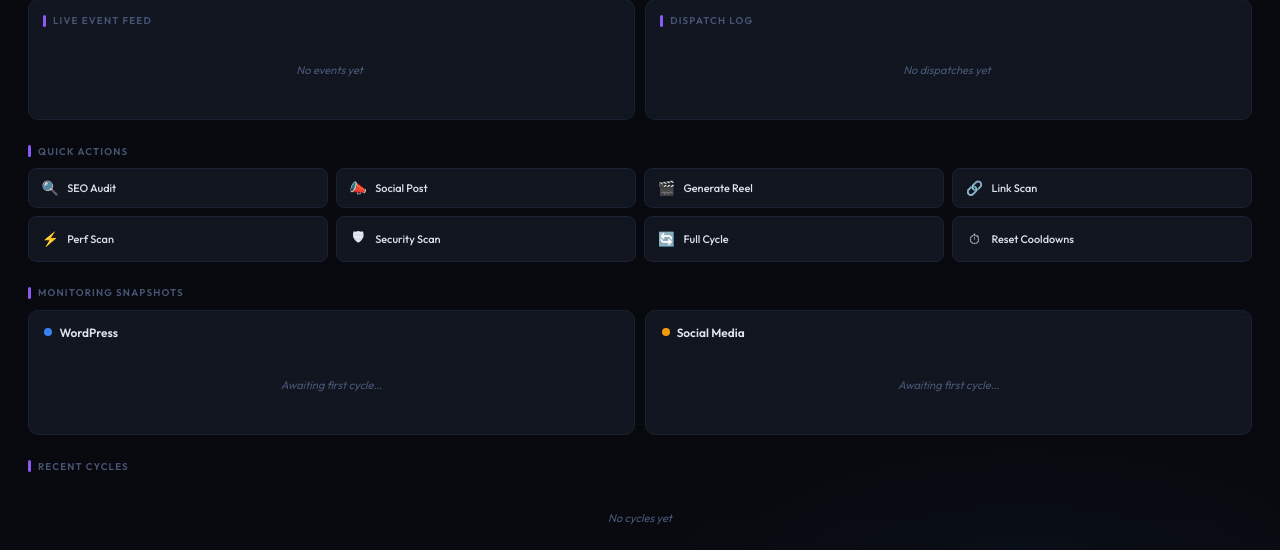
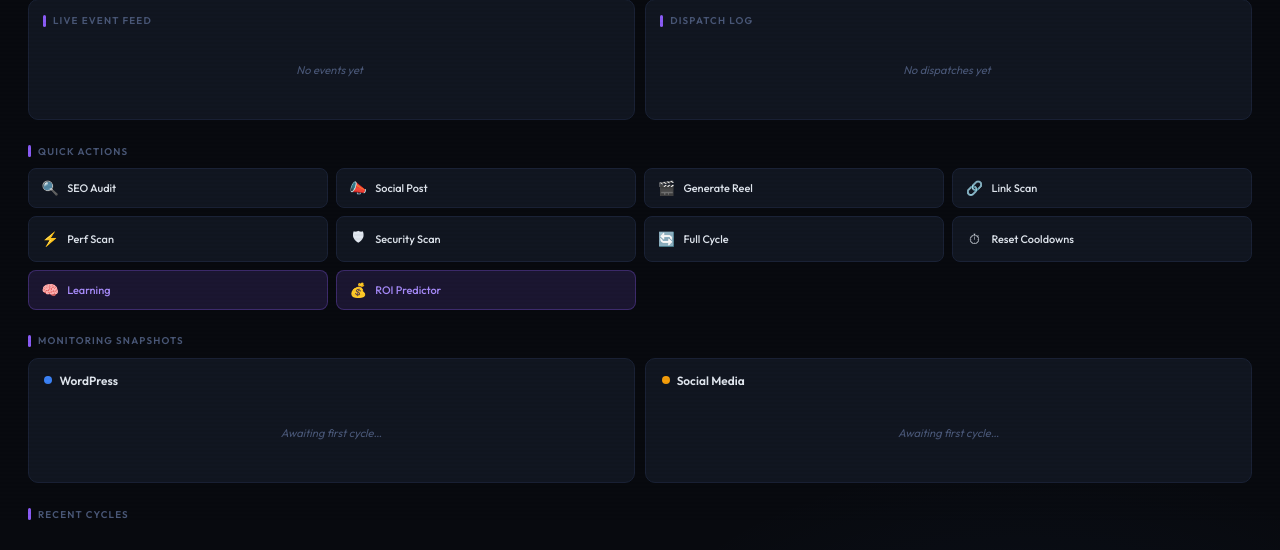
Before and after one commit to anirudhatalmale6-alt/pethub-manager-agent, a FastAPI app: page / in a window 1280 px wide. Shown: the part 278-828 px from the top of the page. Run offline with FastAPI, Linux system fonts and the light colour scheme; parts of the project's set-up code (start-up, migrations or seed data) failed here and were passed over.

Commit message:
fix: resolve JS syntax errors and panel ID mismatches in dashboard tabs

```diff
--- a/templates/manager_dashboard.html
+++ b/templates/manager_dashboard.html
@@ -335,6 +335,8 @@ body::after{
       <button class="action-btn green" onclick="dispatch('/api/dispatch/maintenance/security',this)"><span class="icon">&#x1F6E1;</span>Security Scan</button>
       <button class="action-btn purple" onclick="dispatch('/api/cycle/run',this)"><span class="icon">&#x1F504;</span>Full Cycle</button>
       <button class="action-btn red" onclick="dispatch('/api/cooldowns/reset',this)"><span class="icon">&#x23F1;</span>Reset Cooldowns</button>
+      <button class="action-btn" style="background:rgba(139,92,246,.15);border-color:rgba(139,92,246,.3);color:#a78bfa" onclick="togglePanel('learningdata');loadLearningData()"><span class="icon">&#x1F9E0;</span>Learning</button>
+      <button class="action-btn" style="background:rgba(139,92,246,.15);border-color:rgba(139,92,246,.3);color:#a78bfa" onclick="togglePanel('roipredict');loadROIPredict()"><span class="icon">&#x1F4B0;</span>ROI Predictor</button>
     </div>
   </div>
 
@@ -365,8 +367,8 @@ body::after{
 <div class="toast" id="toast"></div>
 
 
-  <div id="learningdata" class="tab-panel" style="display:none"><div class="section"><h2>Loading Learning Data...</h2></div></div>
-  <div id="roipredict" class="tab-panel" style="display:none"><div class="section"><h2>Loading ROI Predictor...</h2></div></div>
+  <div id="learningdata" class="feed-panel" style="display:none;margin-top:16px"><div class="section"><h2>Loading Learning Data...</h2></div></div>
+  <div id="roipredict" class="feed-panel" style="display:none;margin-top:16px"><div class="section"><h2>Loading ROI Predictor...</h2></div></div>
 <script>
 const $ = s => document.querySelector(s);
 const API = '/agents/manager';
@@ -554,7 +556,15 @@ refreshAll();
 setInterval(refreshAll, 30000);
 
 
-// ── Learning Data Tab ──
+// ── Toggle Panel Helper ──
+function togglePanel(id) {
+  const el = document.getElementById(id);
+  if (!el) return;
+  el.style.display = el.style.display === 'none' ? 'block' : 'none';
+  el.scrollIntoView({behavior: 'smooth', block: 'start'});
+}
+
+// ── Toggle Panel Helper ──
 async function loadLearningData() {
   const r = await fetch('/agents/manager/api/learning');
   const d = await r.json();
```
